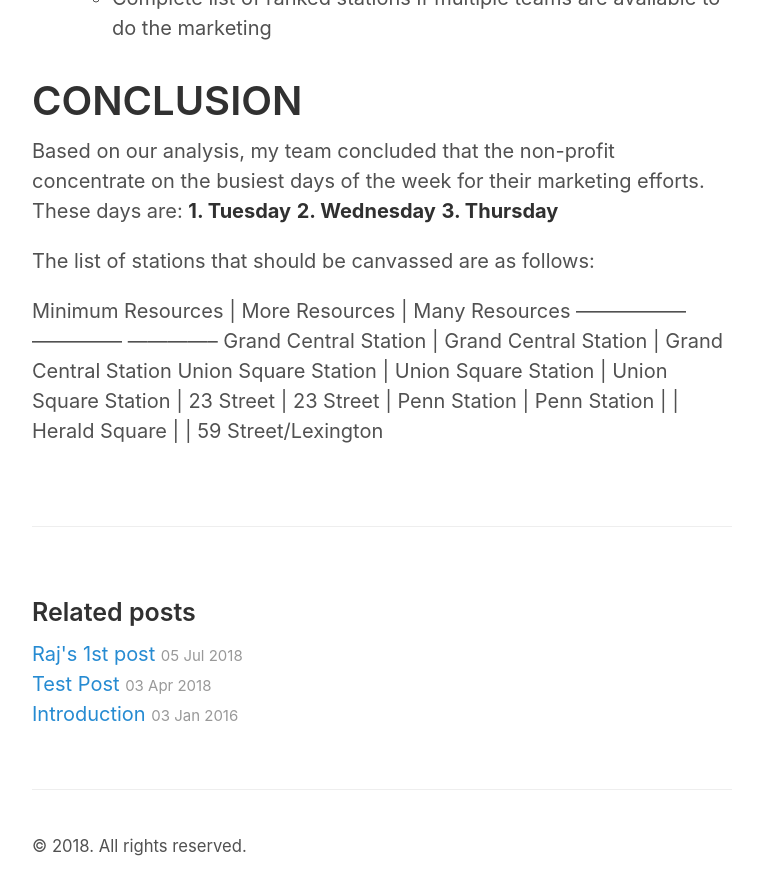
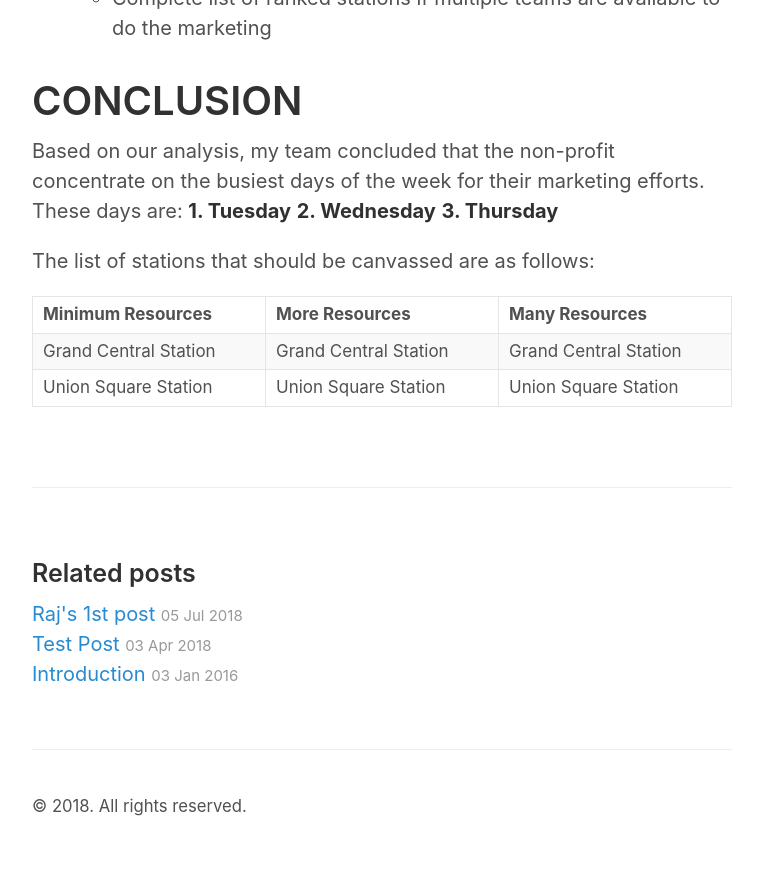
Before and after one commit to questiegit/questiegit.github.io, a Jekyll site: the page built from _posts/2018-07-07-BensonBlog.md, in a window 1280 px wide and 900 px high, scrolled down 1649 px. Shown: the top 895 px of the window, without its empty margins (258-1021 px from the left). Built offline with Jekyll 4.4.1, drawn with Linux system fonts in a browser that asks for light colours; our own code applies the rules of GitHub Pages for plain Markdown files; after the commit the page ends 2509 px from its top, so only the background shows below that.

```diff
--- a/_posts/2018-07-07-BensonBlog.md
+++ b/_posts/2018-07-07-BensonBlog.md
@@ -43,11 +43,7 @@ Based on our analysis, my team concluded that the non-profit concentrate on the
 
 The list of stations that should be canvassed are as follows:
 
-Minimum Resources | More Resources | Many Resources
------------------   --------------   --------------
-Grand Central Station | Grand Central Station | Grand Central Station
-Union Square Station | Union Square Station | Union Square Station
- | 23 Street | 23 Street
- | Penn Station | Penn Station
- | | Herald Square
- | | 59 Street/Lexington
+ Minimum Resources | More Resources | Many Resources
+ ----------------- | -------------- | --------------
+ Grand Central Station | Grand Central Station | Grand Central Station
+ Union Square Station | Union Square Station | Union Square Station
```
